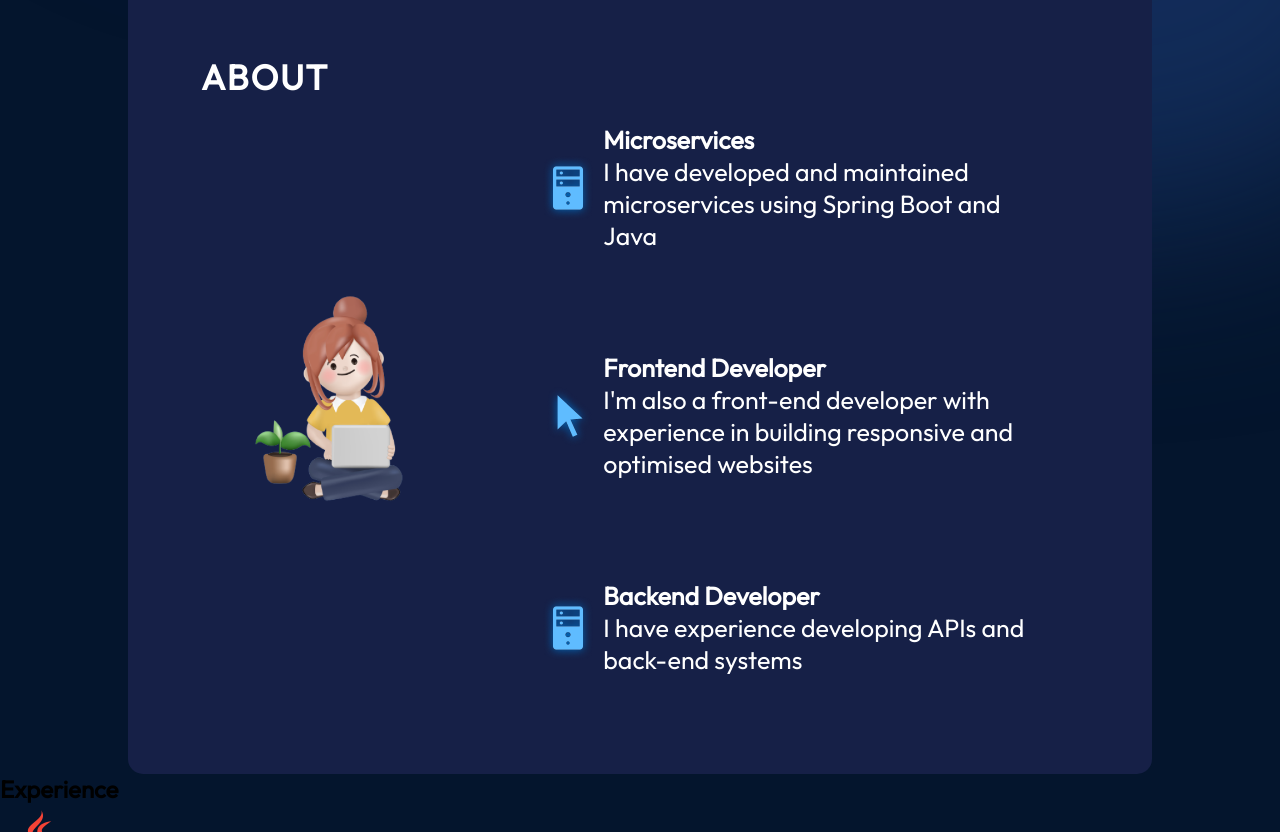
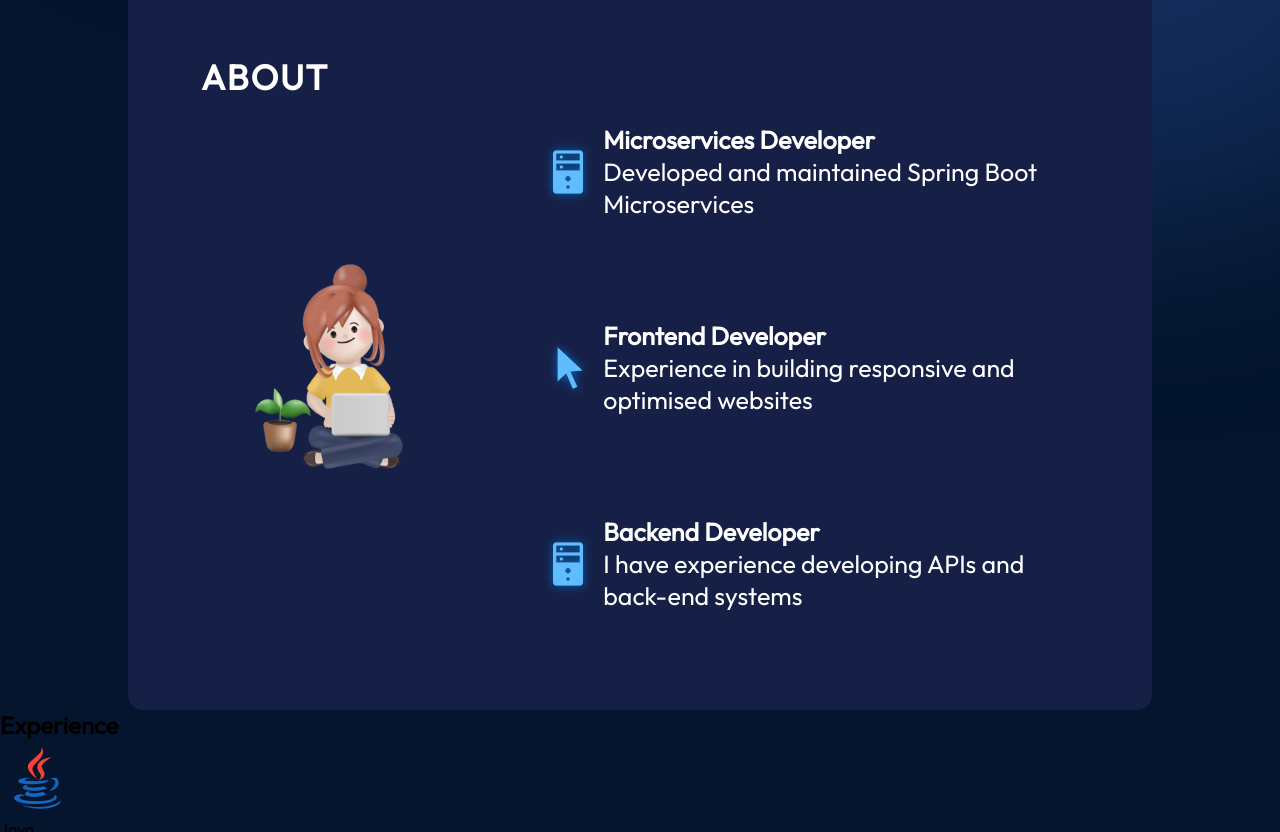
Before and after one commit to re-sha/portfolio, a React (Vite) app in the folder react-portfolio/: page / in a window 1280 px wide. Shown: the part 820-1652 px from the top of the page. Built offline with nearby package versions, Linux system fonts and the light colour scheme.

Commit message:
edit content

```diff
--- a/react-portfolio/src/components/About/About.jsx
+++ b/react-portfolio/src/components/About/About.jsx
@@ -18,8 +18,8 @@ export const About = () => {
               alt = "server Icon"
             />
             <div className={styles.aboutItemText}>
-              <h3>Microservices</h3>
-              <p> I have developed and maintained microservices using Spring Boot and Java</p>
+              <h3>Microservices Developer</h3>
+              <p>Developed and maintained Spring Boot Microservices</p>
             </div>
           </li>
 
@@ -30,7 +30,7 @@ export const About = () => {
             />
             <div className={styles.aboutItemText}>
               <h3>Frontend Developer</h3>
-              <p>I'm also a front-end developer with experience in building responsive and optimised websites</p>
+              <p>Experience in building responsive and optimised websites</p>
             </div>
           </li>
 
```
